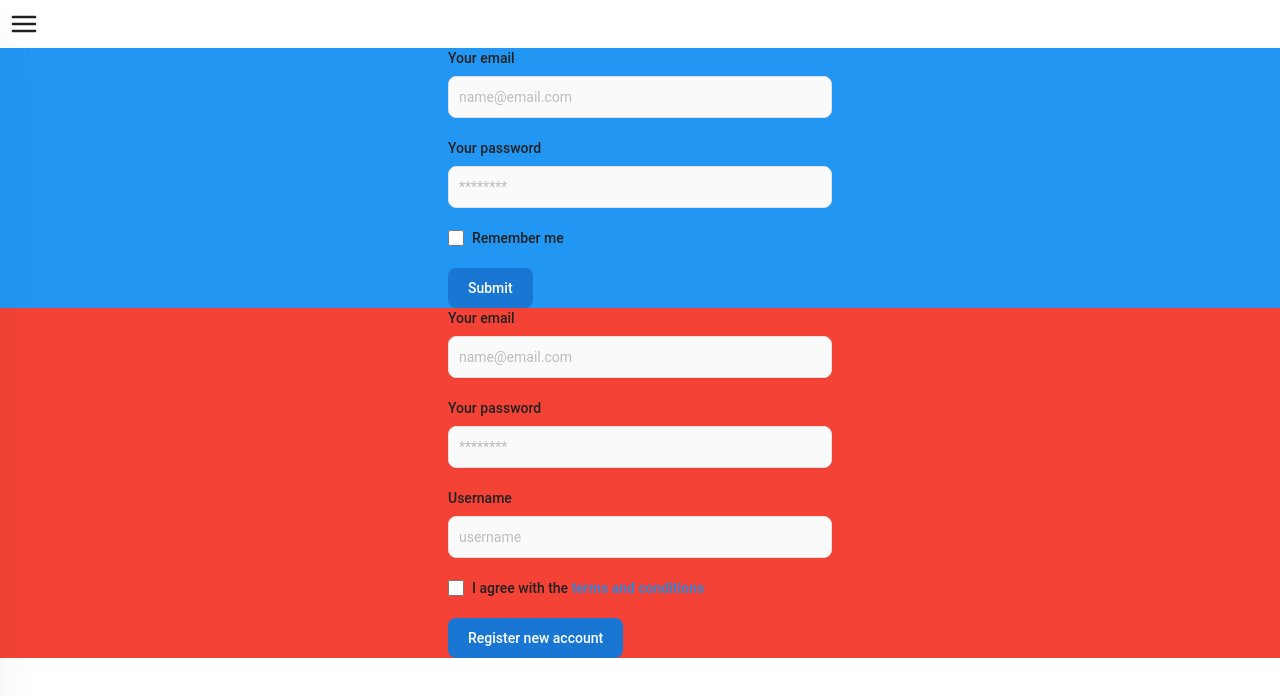
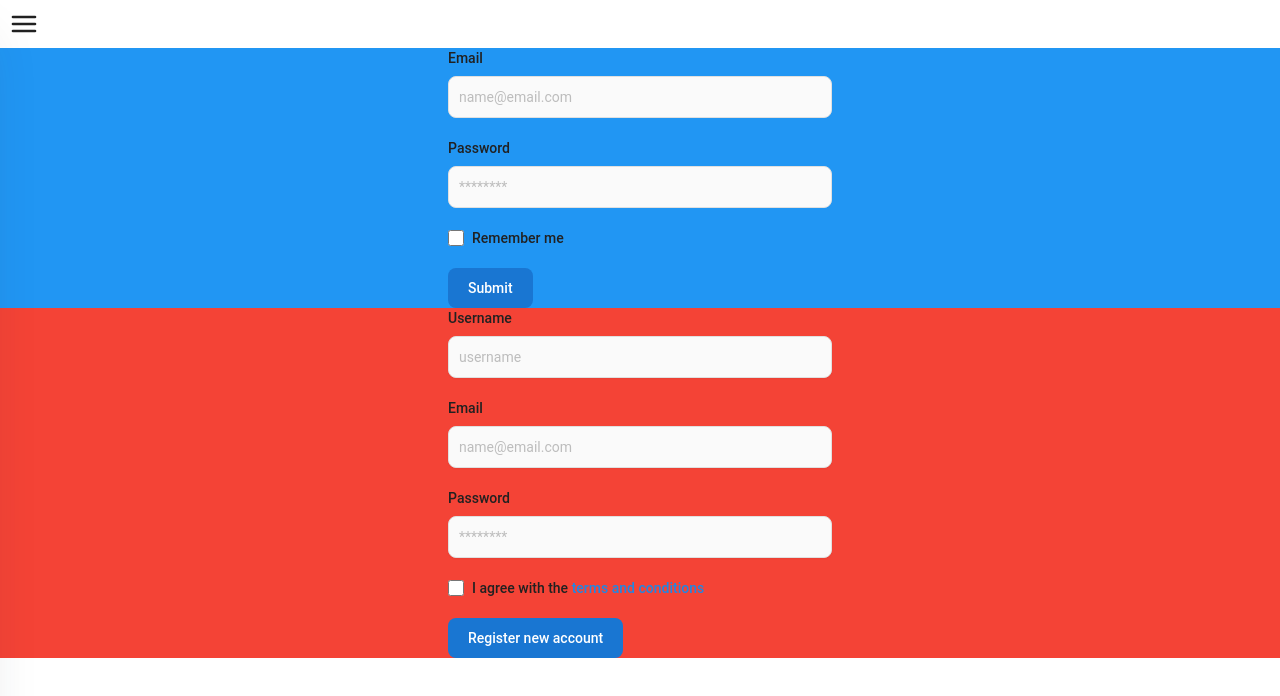
Before and after one commit to Chishirov/NetFilm, a React (Vite) app in the folder frontend/: page /login in a window 1280 px wide. Shown: the top 696 px of the page. Built offline with nearby package versions, Linux system fonts and the light colour scheme.

Commit message:
frontend login/register logic

```diff
--- a/frontend/src/pages/LoginPage.jsx
+++ b/frontend/src/pages/LoginPage.jsx
@@ -1,25 +1,65 @@
+import axios from "axios";
 import React, { useState } from "react";
 
 function LoginPage() {
   const [email, setEmail] = useState("");
   const [password, setPassword] = useState("");
+  const [emailReg, setEmailReg] = useState("");
+  const [passwordReg, setPasswordReg] = useState("");
   const [username, setUsername] = useState("");
   const [rememberUser, setRememberUser] = useState(true);
   const [termAndCondition, setTermAndCondition] = useState(false);
+  const [user, setUser] = useState({}); //! --------- useContext
 
-  const login = true;
-  const register = true;
+  let login = true;
+  let register = true;
+
+  const backendUrl = "http://localhost:3000"; //! --------- app.jsx axios.default
+
+  async function handleRegister(e) {
+    e.preventDefault();
+    try {
+      await axios.post(
+        `${backendUrl}/register`,
+        { username, email, password },
+        { withCredentials: true }
+      );
+    } catch (error) {
+      console.log("Error registering", error);
+    }
+    register = false;
+  }
+
+  async function handleLogin(e) {
+    e.preventDefault();
+    try {
+      const { data } = await axios.post(
+        `${backendUrl}/login`,
+        {
+          email,
+          password,
+        },
+        { withCredentials: true }
+      );
+      if (!data) throw new Error();
+      setUser(data);
+      console.log("login user", user);
+    } catch (error) {
+      console.log("Login failed", error);
+    }
+  }
+
   return (
     <>
       <div className=" bg-blue-500">
         {login && (
-          <form className="max-w-sm mx-auto">
+          <form className="max-w-sm mx-auto" onSubmit={handleLogin}>
             <div className="mb-5">
               <label
                 for="email"
                 className="block mb-2 text-sm font-medium text-gray-900 dark:text-white"
               >
-                Your email
+                Email
               </label>
               <input
                 value={email}
@@ -36,7 +76,7 @@ function LoginPage() {
                 for="password"
                 className="block mb-2 text-sm font-medium text-gray-900 dark:text-white"
               >
-                Your password
+                Password
               </label>
               <input
                 value={password}
@@ -56,7 +96,6 @@ function LoginPage() {
                   id="remember"
                   type="checkbox"
                   className="w-4 h-4 border border-gray-300 rounded bg-gray-50 focus:ring-3 focus:ring-blue-300 dark:bg-gray-700 dark:border-gray-600 dark:focus:ring-blue-600 dark:ring-offset-gray-800 dark:focus:ring-offset-gray-800"
-                  required
                 />
               </div>
               <label
@@ -77,13 +116,30 @@ function LoginPage() {
       </div>
       <div className="bg-red-500">
         {register && (
-          <form className="max-w-sm mx-auto">
+          <form className="max-w-sm mx-auto" onSubmit={handleRegister}>
+            <div className="mb-5">
+              <label
+                for="repeat-password"
+                className="block mb-2 text-sm font-medium text-gray-900 dark:text-white"
+              >
+                Username
+              </label>
+              <input
+                value={username}
+                onChange={(e) => setUsername(e.target.value)}
+                placeholder="username"
+                type="text"
+                id="username"
+                className="shadow-sm bg-gray-50 border border-gray-300 text-gray-900 text-sm rounded-lg focus:ring-blue-500 focus:border-blue-500 block w-full p-2.5 dark:bg-gray-700 dark:border-gray-600 dark:placeholder-gray-400 dark:text-white dark:focus:ring-blue-500 dark:focus:border-blue-500 dark:shadow-sm-light"
+                required
+              />
+            </div>
             <div className="mb-5">
               <label
                 for="email"
                 className="block mb-2 text-sm font-medium text-gray-900 dark:text-white"
               >
-                Your email
+                Email
               </label>
               <input
                 value={email}
@@ -100,7 +156,7 @@ function LoginPage() {
                 for="password"
                 className="block mb-2 text-sm font-medium text-gray-900 dark:text-white"
               >
-                Your password
+                Password
               </label>
               <input
                 value={password}
@@ -108,23 +164,6 @@ function LoginPage() {
                 type="password"
                 placeholder="********"
                 id="password"
-                className="shadow-sm bg-gray-50 border border-gray-300 text-gray-900 text-sm rounded-lg focus:ring-blue-500 focus:border-blue-500 block w-full p-2.5 dark:bg-gray-700 dark:border-gray-600 dark:placeholder-gray-400 dark:text-white dark:focus:ring-blue-500 dark:focus:border-blue-500 dark:shadow-sm-light"
-                required
-              />
-            </div>
-            <div className="mb-5">
-              <label
-                for="repeat-password"
-                className="block mb-2 text-sm font-medium text-gray-900 dark:text-white"
-              >
-                Username
-              </label>
-              <input
-                value={username}
-                onChange={(e) => setUsername(e.target.value)}
-                placeholder="username"
-                type="text"
-                id="username"
                 className="shadow-sm bg-gray-50 border border-gray-300 text-gray-900 text-sm rounded-lg focus:ring-blue-500 focus:border-blue-500 block w-full p-2.5 dark:bg-gray-700 dark:border-gray-600 dark:placeholder-gray-400 dark:text-white dark:focus:ring-blue-500 dark:focus:border-blue-500 dark:shadow-sm-light"
                 required
               />
```
